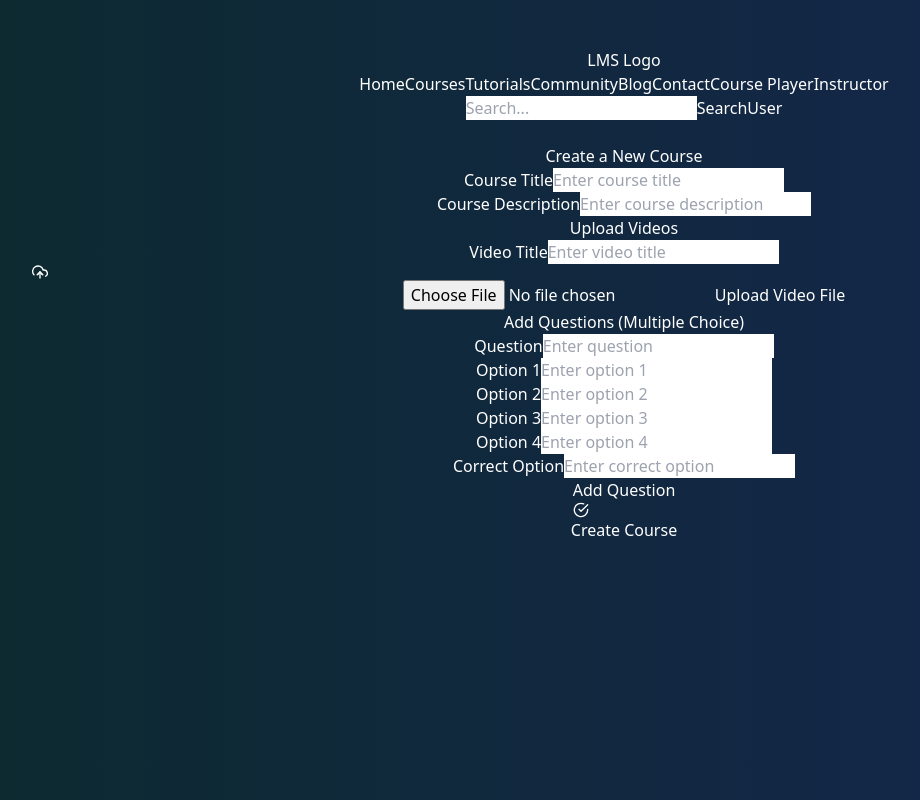
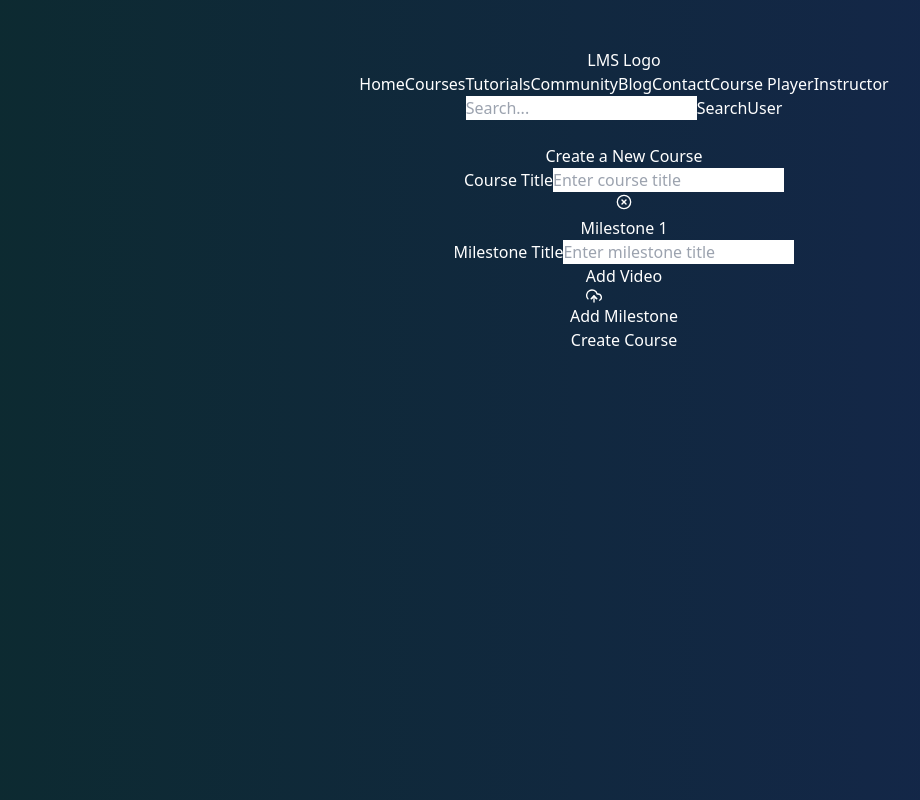
Before and after one commit to Alamgir2-2/Online-Education-Platform, a React (Vite) app: page /new-course in a window 1280 px wide. Shown: the whole page, without its empty margins (16-936 px from the left). Built offline with nearby package versions, Linux system fonts and the light colour scheme.

Commit message:
Add milestone and video added section with questions

```diff
--- a/src/Components/Courses/CreateNewCourse.jsx
+++ b/src/Components/Courses/CreateNewCourse.jsx
@@ -1,53 +1,100 @@
 import React, { useState } from 'react';
-import { FiUploadCloud, FiCheckCircle } from 'react-icons/fi'; // Added icons
+import { FiUploadCloud, FiCheckCircle, FiXCircle } from 'react-icons/fi'; // Added FiXCircle for close icon
 
 const CreateCoursePage = () => {
   const [formData, setFormData] = useState({
     courseTitle: '',
     description: '',
+    milestones: [
+      {
+        title: '',
         videos: [],
-    videoTitle: '',
-    videoFile: null,
-    videoLength: '',
-    questions: [],
+      },
+    ],
+  });
+
+  // Handle form input change
+  const handleInputChange = (e) => {
+    setFormData({ ...formData, [e.target.name]: e.target.value });
+  };
+
+  // Handle milestone input change
+  const handleMilestoneChange = (index, e) => {
+    const newMilestones = [...formData.milestones];
+    newMilestones[index][e.target.name] = e.target.value;
+    setFormData({ ...formData, milestones: newMilestones });
+  };
+
+  // Add new milestone
+  const handleAddMilestone = () => {
+    setFormData({
+      ...formData,
+      milestones: [...formData.milestones, { title: '', videos: [] }],
+    });
+  };
+
+  // Remove milestone
+  const handleRemoveMilestone = (index) => {
+    const newMilestones = [...formData.milestones];
+    newMilestones.splice(index, 1);
+    setFormData({ ...formData, milestones: newMilestones });
+  };
+
+  // Add video to a milestone
+  const handleAddVideo = (index) => {
+    const newMilestones = [...formData.milestones];
+    newMilestones[index].videos.push({ title: '', file: null, questions: [] });
+    setFormData({ ...formData, milestones: newMilestones });
+  };
+
+  // Remove video from a milestone
+  const handleRemoveVideo = (milestoneIndex, videoIndex) => {
+    const newMilestones = [...formData.milestones];
+    newMilestones[milestoneIndex].videos.splice(videoIndex, 1);
+    setFormData({ ...formData, milestones: newMilestones });
+  };
+
+  const handleVideoTitleChange = (milestoneIndex, videoIndex, e) => {
+    const newMilestones = [...formData.milestones];
+    newMilestones[milestoneIndex].videos[videoIndex].title = e.target.value;
+    setFormData({ ...formData, milestones: newMilestones });
+  };
+
+  const handleVideoFileChange = (milestoneIndex, videoIndex, e) => {
+    const file = e.target.files[0];
+    const newMilestones = [...formData.milestones];
+    newMilestones[milestoneIndex].videos[videoIndex].file = file;
+    setFormData({ ...formData, milestones: newMilestones });
+  };
+
+  const handleAddQuestion = (milestoneIndex, videoIndex) => {
+    const newMilestones = [...formData.milestones];
+    newMilestones[milestoneIndex].videos[videoIndex].questions.push({
       question: '',
       options: ['', '', '', ''],
       correctOption: '',
     });
-
-  const handleInputChange = (e) => {
-    setFormData({ ...formData, [e.target.name]: e.target.value });
+    setFormData({ ...formData, milestones: newMilestones });
   };
 
-  const handleVideoUpload = (e) => {
-    const file = e.target.files[0];
-    if (file) {
-      const videoLength = '10 mins'; // Video length calculation logic here
-      setFormData({
-        ...formData,
-        videoFile: file,
-        videoLength,
-      });
-    }
+  const handleQuestionChange = (milestoneIndex, videoIndex, questionIndex, e) => {
+    const newMilestones = [...formData.milestones];
+    newMilestones[milestoneIndex].videos[videoIndex].questions[questionIndex][e.target.name] = e.target.value;
+    setFormData({ ...formData, milestones: newMilestones });
   };
 
-  const handleAddQuestion = () => {
-    setFormData({
-      ...formData,
-      questions: [...formData.questions, { question: formData.question, options: formData.options, correctOption: formData.correctOption }],
-      question: '',
-      options: ['', '', '', ''],
-      correctOption: '',
-    });
+  const handleOptionChange = (milestoneIndex, videoIndex, questionIndex, optionIndex, e) => {
+    const newMilestones = [...formData.milestones];
+    newMilestones[milestoneIndex].videos[videoIndex].questions[questionIndex].options[optionIndex] = e.target.value;
+    setFormData({ ...formData, milestones: newMilestones });
   };
 
   return (
-    <div className=" p-10 mt-20">
+    <div className="p-10 mt-20">
       <div className="max-w-4xl mx-auto space-y-10">
         {/* Course Details Section */}
         <div className="bg-white bg-opacity-10 backdrop-filter backdrop-blur-lg rounded-lg p-8 shadow-lg">
           <h2 className="text-3xl font-bold text-white mb-6">Create a New Course</h2>
-          <div className="grid grid-cols-1 gap-6 sm:grid-cols-2">
           <div>
             <label className="text-white">Course Title</label>
             <input
@@ -59,108 +106,119 @@ const CreateCoursePage = () => {
               placeholder="Enter course title"
             />
           </div>
+        </div>
+
+        {/* Milestones and Videos */}
+        {formData.milestones.map((milestone, milestoneIndex) => (
+          <div key={milestoneIndex} className="relative bg-white bg-opacity-10 backdrop-filter backdrop-blur-lg rounded-lg p-8 shadow-lg">
+            {/* Close button for Milestone */}
+            <button
+              onClick={() => handleRemoveMilestone(milestoneIndex)}
+              className="absolute top-4 right-4 text-red-500 hover:text-red-700"
+            >
+              <FiXCircle className="text-2xl" />
+            </button>
+
+            <h3 className="text-2xl font-bold text-white mb-4">Milestone {milestoneIndex + 1}</h3>
             <div>
-              <label className="text-white">Course Description</label>
+              <label className="text-white">Milestone Title</label>
               <input
-              type='text'
-                name="description"
-                value={formData.description}
-                onChange={handleInputChange}
+                type="text"
+                name="title"
+                value={milestone.title}
+                onChange={(e) => handleMilestoneChange(milestoneIndex, e)}
                 className="w-full mt-2 p-3 bg-white bg-opacity-20 text-white rounded-lg shadow-sm focus:outline-none focus:ring-2 focus:ring-teal-500"
-                placeholder="Enter course description"
+                placeholder="Enter milestone title"
               />
             </div>
-          </div>
-        </div>
 
-        {/* Video Upload Section */}
-        <div className="bg-white bg-opacity-10 backdrop-filter backdrop-blur-lg rounded-lg p-8 shadow-lg">
-          <h2 className="text-2xl font-bold text-white mb-6">Upload Videos</h2>
-          <div className="space-y-4">
-            <div>
+            {milestone.videos.map((video, videoIndex) => (
+              <div key={videoIndex} className="relative mt-4 bg-white bg-opacity-10 p-4 rounded-lg">
+                {/* Close button for Video */}
+                <button
+                  onClick={() => handleRemoveVideo(milestoneIndex, videoIndex)}
+                  className="absolute top-2 right-2 text-red-500 hover:text-red-700"
+                >
+                  <FiXCircle className="text-xl" />
+                </button>
+
                 <label className="text-white">Video Title</label>
                 <input
                   type="text"
                   name="videoTitle"
-                value={formData.videoTitle}
-                onChange={handleInputChange}
+                  value={video.title}
+                  onChange={(e) => handleVideoTitleChange(milestoneIndex, videoIndex, e)}
                   className="w-full mt-2 p-3 bg-white bg-opacity-20 text-white rounded-lg shadow-sm focus:outline-none focus:ring-2 focus:ring-teal-500"
                   placeholder="Enter video title"
                 />
-            </div>
-            <div className="border-dashed border-4 border-teal-400 py-6 px-4 rounded-lg flex justify-center items-center text-white">
+                <div className="border-dashed border-4 border-teal-400 py-6 px-4 rounded-lg mt-2 text-white">
                   <label className="cursor-pointer flex items-center space-x-3">
                     <FiUploadCloud className="text-3xl" />
                     <input
                       type="file"
-                  name="videoFile"
-                  onChange={handleVideoUpload}
+                      onChange={(e) => handleVideoFileChange(milestoneIndex, videoIndex, e)}
                       className="hidden"
                     />
-                <span>{formData.videoFile ? formData.videoFile.name : "Upload Video File"}</span>
+                    <span>{video.file ? video.file.name : 'Upload Video'}</span>
                   </label>
                 </div>
-            {formData.videoLength && (
-              <p className="text-teal-400 mt-2">Video Length: {formData.videoLength}</p>
-            )}
-          </div>
-        </div>
 
-        {/* Questions Section */}
-        <div className="bg-white bg-opacity-10 backdrop-filter backdrop-blur-lg rounded-lg p-8 shadow-lg">
-          <h2 className="text-2xl font-bold text-white mb-6">Add Questions (Multiple Choice)</h2>
-          <div className="space-y-4">
-            <div>
-              <label className="text-white">Question</label>
+                {/* Questions Section for Each Video */}
+                <div className="mt-6">
+                  <h4 className="text-xl font-bold text-white mb-4">Add Questions for this Video</h4>
+                  {video.questions.map((question, questionIndex) => (
+                    <div key={questionIndex} className="mb-4">
+                      <label className="text-white">Question {questionIndex + 1}</label>
                       <input
                         type="text"
                         name="question"
-                value={formData.question}
-                onChange={handleInputChange}
+                        value={question.question}
+                        onChange={(e) => handleQuestionChange(milestoneIndex, videoIndex, questionIndex, e)}
                         className="w-full mt-2 p-3 bg-white bg-opacity-20 text-white rounded-lg shadow-sm focus:outline-none focus:ring-2 focus:ring-teal-500"
                         placeholder="Enter question"
                       />
-            </div>
-            {formData.options.map((option, index) => (
-              <div key={index}>
-                <label className="text-white">Option {index + 1}</label>
+                      {question.options.map((option, optionIndex) => (
+                        <div key={optionIndex} className="mt-2">
+                          <label className="text-white">Option {optionIndex + 1}</label>
                           <input
                             type="text"
-                  name={`option${index}`}
-                  value={formData.options[index]}
-                  onChange={(e) => {
-                    const newOptions = [...formData.options];
-                    newOptions[index] = e.target.value;
-                    setFormData({ ...formData, options: newOptions });
-                  }}
+                            value={option}
+                            onChange={(e) => handleOptionChange(milestoneIndex, videoIndex, questionIndex, optionIndex, e)}
                             className="w-full mt-2 p-3 bg-white bg-opacity-20 text-white rounded-lg shadow-sm focus:outline-none focus:ring-2 focus:ring-teal-500"
-                  placeholder={`Enter option ${index + 1}`}
+                            placeholder={`Enter option ${optionIndex + 1}`}
                           />
                         </div>
                       ))}
-            <div>
-              <label className="text-white">Correct Option</label>
-              <input
-                type="text"
-                name="correctOption"
-                value={formData.correctOption}
-                onChange={handleInputChange}
-                className="w-full mt-2 p-3 bg-white bg-opacity-20 text-white rounded-lg shadow-sm focus:outline-none focus:ring-2 focus:ring-teal-500"
-                placeholder="Enter correct option"
-              />
+                    </div>
+                  ))}
+                  <button
+                    onClick={() => handleAddQuestion(milestoneIndex, videoIndex)}
+                    className="bg-teal-500 mt-4 p-3 rounded-lg text-white shadow-md hover:bg-teal-600 transition duration-200"
+                  >
+                    Add Question <FiCheckCircle className="ml-2 inline" />
+                  </button>
                 </div>
               </div>
+            ))}
+
             <button
-            onClick={handleAddQuestion}
+              onClick={() => handleAddVideo(milestoneIndex)}
               className="bg-teal-500 mt-4 p-3 rounded-lg text-white shadow-md hover:bg-teal-600 transition duration-200"
             >
-            Add Question
-            <FiCheckCircle className="ml-2 inline" />
+              Add Video <FiUploadCloud className="ml-2 inline" />
             </button>
           </div>
+        ))}
+
+        <button
+          onClick={handleAddMilestone}
+          className="bg-teal-500 mt-6 p-4 rounded-lg text-white shadow-md hover:bg-teal-600 transition duration-200"
+        >
+          Add Milestone
+        </button>
 
         {/* Submit Button */}
-        <div className="flex justify-center">
+        <div className="flex justify-center mt-8">
           <button className="bg-teal-500 p-4 rounded-lg text-white shadow-md hover:bg-teal-600 transition duration-200">
             Create Course
           </button>
```
Lines whose indentation alone changed are shown as unchanged.
